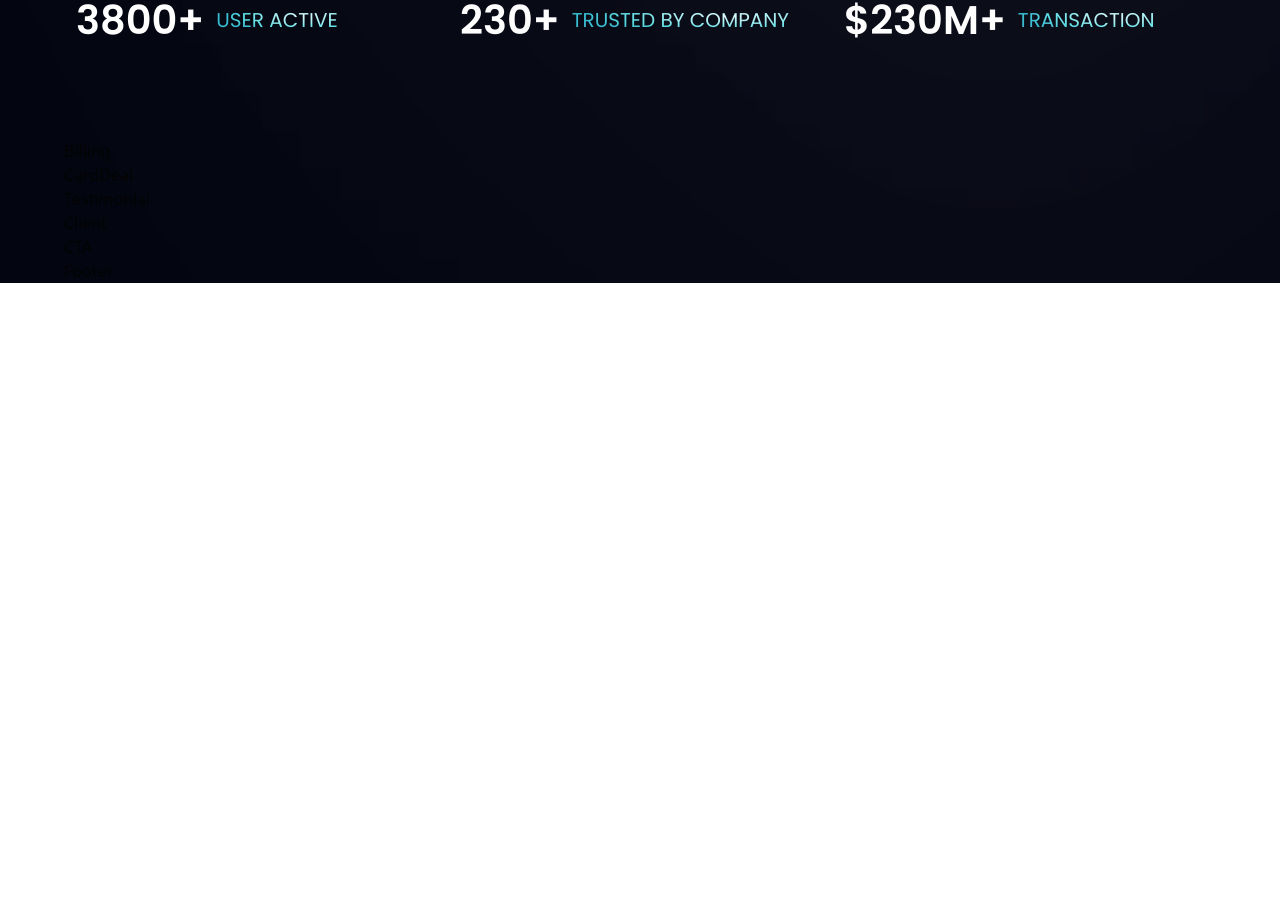
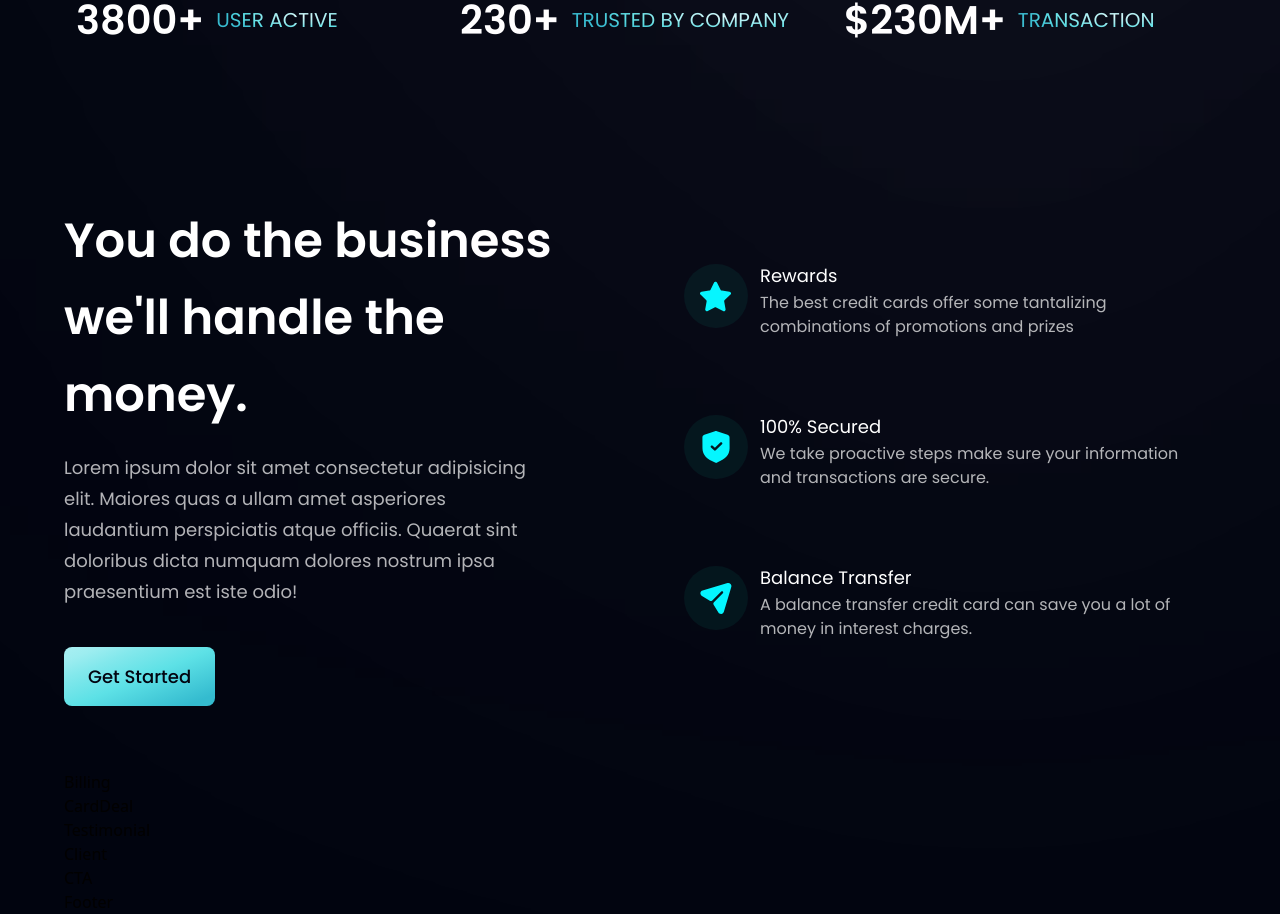
Before and after one commit to Ikevine/bank_modern_ui_ux, a React (Vite) app: page / in a window 1280 px wide. Shown: the part 852-1766 px from the top of the page. Before the commit the page ends 1135 px from the top, so only its background shows below. Built offline with nearby package versions, Linux system fonts and the light colour scheme.

Commit message:
business section

```diff
--- a/src/components/Business.jsx
+++ b/src/components/Business.jsx
@@ -1,9 +1,40 @@
-import style from '../style'
-import {arrowUp} from '../assets'
+import {features} from '../constants'
+import styles , {layout} from '../style'
+import  Button  from './Button'
 
 const Business = () => {
+  // creating a component which will be used in this page only
+  const FeaturesCard = ({icon , title , content , index}) => (
+    <div className={`flex flex-row p-6 rounded-[20px] ${index !== features.length -1 ? 'mb-6' : 'mb-0'} feature-card`}>
+
+      <div className={`bg-dimBlue rounded-full w-[64px] h-[64px] ${styles.flexCenter}`}>
+        <img src={icon} alt="icon"  className='h-[50%] w-[50%] object-contain'/>
+      </div>
+      <div className="flex-1 flex flex-col ml-3">
+        <h4 className='font-poppins font-sembold text-white text-[18px] leading-[23px] mb-1'>{title}</h4>
+        <p className='font-poppins font-normal text-dimWhite text-[16px] leading-[24px] mb-1'>{content}</p>
+      </div>
+    </div>
+  )
   return (
-    <div className=""></div>
+    <section id='features' className={layout.section}>
+      <div className={layout.sectionInfo}>
+        <h2 className={styles.heading2}>You do the business<br className='hidden sm:block'/> we'll handle the money.</h2>
+        <p className={`${styles.paragraph} max-w-[470px] mt-5`}>Lorem ipsum dolor sit amet consectetur adipisicing elit. Maiores quas a ullam amet asperiores laudantium perspiciatis atque officiis. Quaerat sint doloribus dicta numquam dolores nostrum ipsa praesentium est iste odio!</p>
+        <Button styles="mt-10"/>
+      </div>
+      {/* features starts  */}
+
+      <div className={`${layout.sectionImg} flex-col`} >
+          {
+            features.map((feature , index ) =>(
+              <FeaturesCard key={feature.id} {...feature} index={index}/>
+            ))
+          }
+
+      </div>
+
+    </section>
   )
 }
 
--- a/src/components/Button.jsx
+++ b/src/components/Button.jsx
@@ -1,8 +1,10 @@
 import React from 'react'
 
-const Button = () => {
+const Button = ({styles}) => {
   return (
-    <div>Button</div>
+    <button type='button' className={`px-6 py-4 rounded-lg bg-blue-gradient font-poppins font-medium text-[18px] text-primary outline-none ${styles}`}>
+       Get Started
+    </button>
   )
 }
 
```
